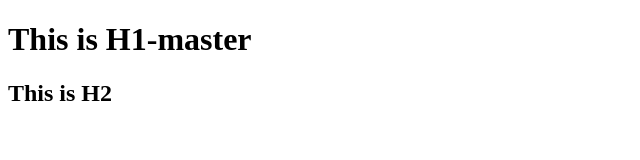
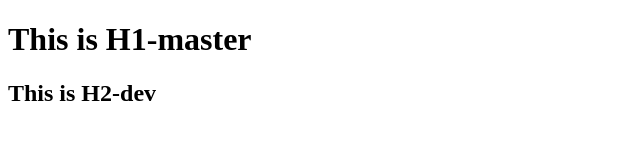
Before and after one commit to david8388/PRTest, a plain HTML site: page index.html in a window 1280 px wide. Shown: the full height of the page, 0-640 px from the left. Drawn offline with Linux system fonts and the light colour scheme.

Commit message:
Add dev h2

```diff
--- a/index.html
+++ b/index.html
@@ -7,7 +7,7 @@
 <body>
 
 <h1>This is H1-master</h1>
-<h2>This is H2</h2>
+<h2>This is H2-dev</h2>
 
 </body>
 </html>
```
